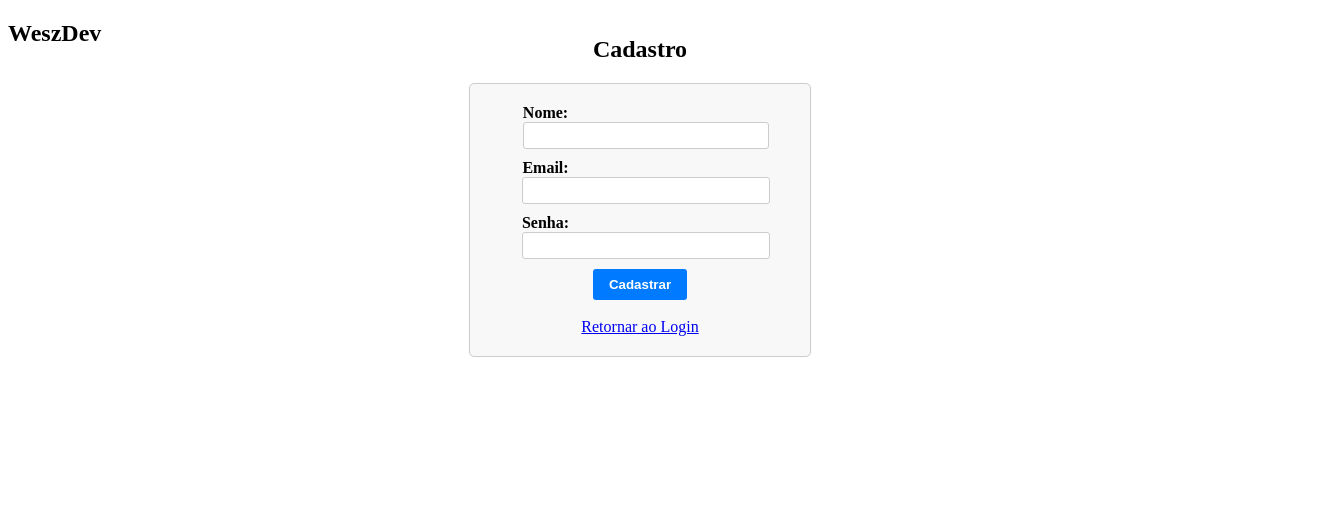
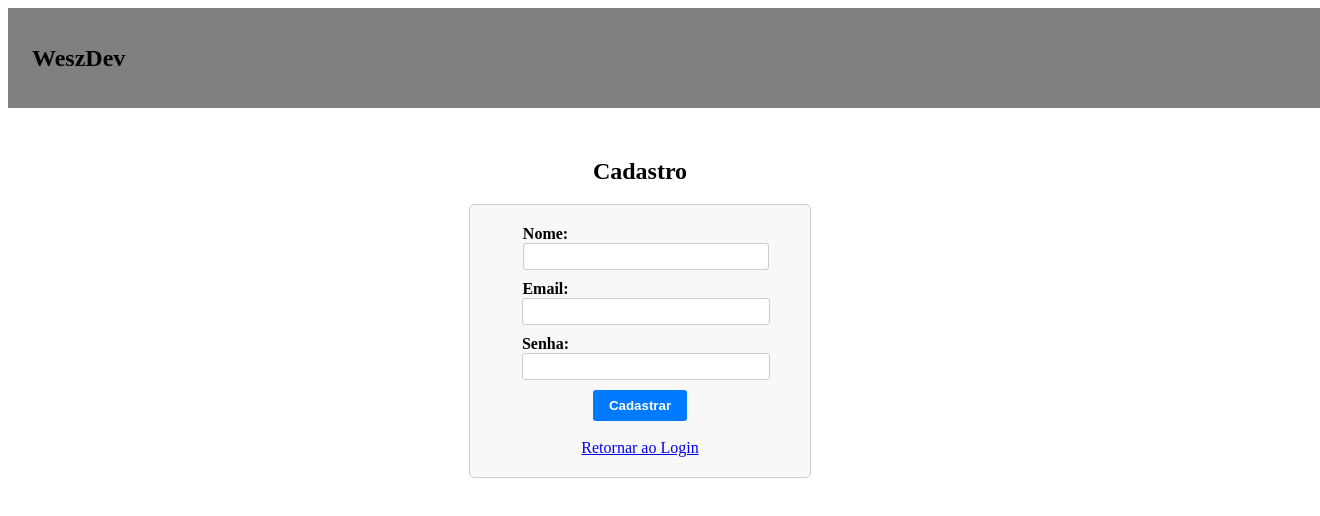
Before and after one commit to wesolsv/wszd_notas, a React (Create React App) app in the folder frontend/: page /cadastro in a window 1280 px wide. Shown: the top 516 px of the page, 1320 px wide, since content can reach past the window. Built offline with nearby package versions, Linux system fonts and the light colour scheme.

Commit message:
estudando como ajustar o front

```diff
--- a/frontend/src/componentes/Header/index.js
+++ b/frontend/src/componentes/Header/index.js
@@ -1,9 +1,10 @@
+import './style.css';
 
 const Header = () => {
     return (
-        <div>
+        <header>
             <h2>WeszDev</h2>
-        </div>
+        </header>
     )
 }
 
--- /dev/null
+++ b/frontend/src/componentes/Header/style.css
@@ -0,0 +1,11 @@
+header {
+    width: 100%;
+    height: 100px;
+    background-color: gray;
+    color: black;
+
+    display: flex;
+    padding: 0 24px;
+    align-items: center;
+    justify-content: space-between;
+}
--- a/frontend/src/pages/Cadastro/index.js
+++ b/frontend/src/pages/Cadastro/index.js
@@ -1,6 +1,6 @@
 import React, { useState } from 'react';
 import { Link } from 'react-router-dom';
-import './Cadastro.css';
+import './style.css';
 
 const Cadastro = () => {
   const [formData, setFormData] = useState({
--- a/frontend/src/pages/Login/Login.css
+++ b/frontend/src/pages/Cadastro/style.css
@@ -1,9 +1,9 @@
-.login-container {
+.cadastro-container {
     display: flex;
     flex-direction: column;
     align-items: center;
     justify-content: center;
-    height: 30vh;
+    height: 50vh;
   }
 
   form {
@@ -25,8 +25,8 @@
     font-weight: bold;
   }
 
-  input[type='email'],
-  input[type='password'] {
+  input[type='text'],
+  input[type='email'] {
     width: 100%;
     padding: 5px;
     border: 1px solid #ccc;
--- /dev/null
+++ b/frontend/src/pages/Erro/index.js
@@ -0,0 +1,10 @@
+
+const Erro = () => {
+    return(
+        <div>
+            <h2>Ops parece que essa página não existe!</h2>
+        </div>
+    )
+}
+
+export default Erro;
--- a/frontend/src/pages/Login/index.js
+++ b/frontend/src/pages/Login/index.js
@@ -1,6 +1,6 @@
 import React, { useState } from 'react';
 import { Link } from 'react-router-dom';
-import './Login.css';
+import './style.css';
 
 const Login = () => {
   const [email, setEmail] = useState('');
--- a/frontend/src/pages/Cadastro/Cadastro.css
+++ b/frontend/src/pages/Login/style.css
@@ -1,9 +1,9 @@
-.cadastro-container {
+.login-container {
     display: flex;
     flex-direction: column;
     align-items: center;
     justify-content: center;
-    height: 30vh;
+    height: 40vh;
   }
 
   form {
@@ -25,8 +25,8 @@
     font-weight: bold;
   }
 
-  input[type='text'],
-  input[type='email'] {
+  input[type='email'],
+  input[type='password'] {
     width: 100%;
     padding: 5px;
     border: 1px solid #ccc;
--- a/frontend/src/routes.js
+++ b/frontend/src/routes.js
@@ -4,6 +4,7 @@ import Cadastro from './pages/Cadastro';
 import ListNotas from './pages/Notas';
 import Nota from './pages/Notas/Nota';
 import Header from './componentes/Header';
+import Erro from './pages/Erro';
 
 const RoutesApp = () => {
   return (
@@ -14,6 +15,8 @@ const RoutesApp = () => {
         <Route path="/cadastro" element={<Cadastro />} />
         <Route path="/list-notas" element={<ListNotas />} />
         <Route path="/list-notas/nota" element={<Nota />} />
+
+        <Route path="*" element={<Erro/>}/>
       </Routes>
     </BrowserRouter>
   );
```
